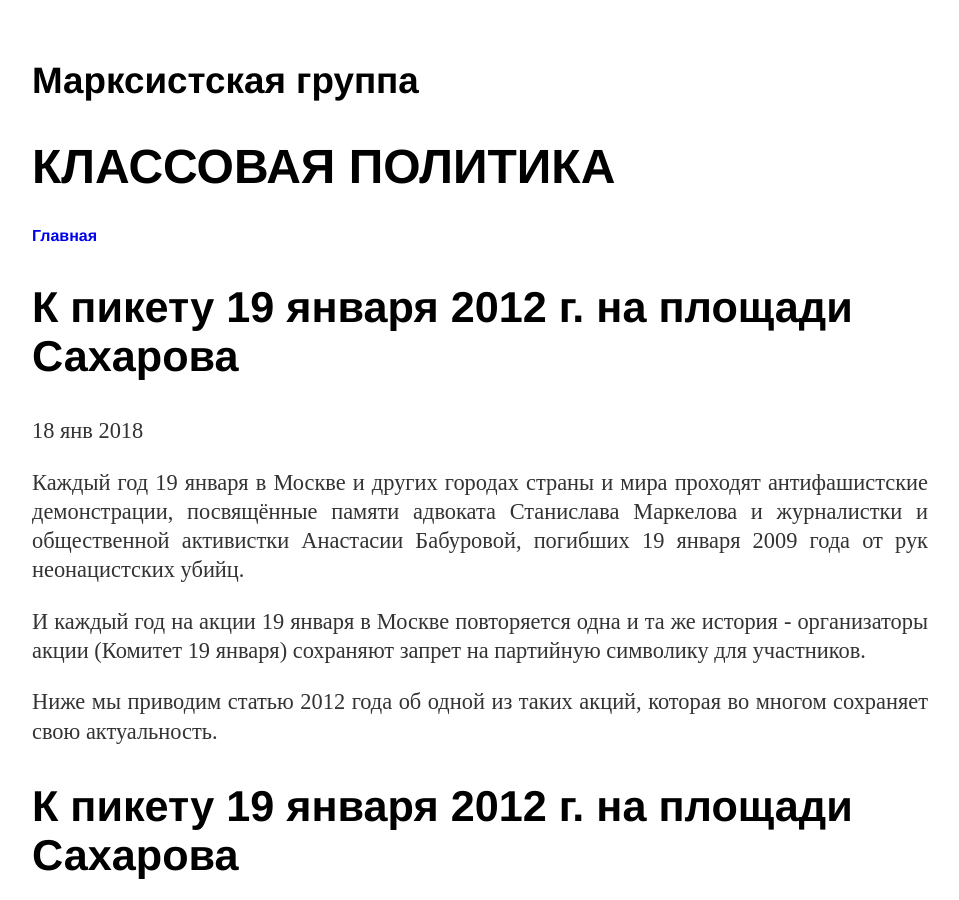
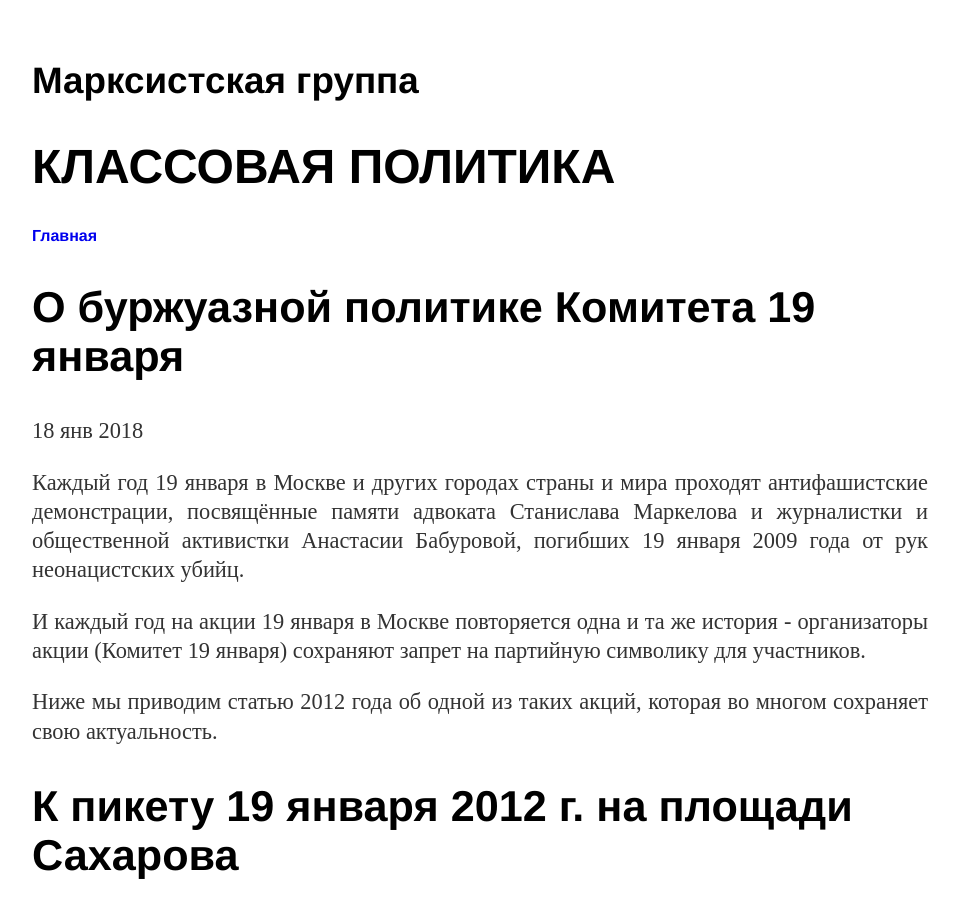
Before and after one commit to mgkp/mgkp.github.io, a Jekyll site: the page built from blog/_posts/2018-01-18-k19.md, in a window 1280 px wide and 900 px high. Shown: the whole window, without its empty margins (160-1119 px from the left). Built offline with Jekyll 4.4.1, drawn with Linux system fonts in a browser that asks for light colours.

Commit message:
title changed

```diff
--- a/blog/_posts/2018-01-18-k19.md
+++ b/blog/_posts/2018-01-18-k19.md
@@ -2,7 +2,7 @@
 layout: post
 category: blog
 tags: [листовка, "Комитет 19 января", "аполитичный антифашизм"]
-title: "К пикету 19 января 2012 г. на площади Сахарова"
+title: "О буржуазной политике Комитета 19 января"
 author: trabajadores
 ---
 
```
